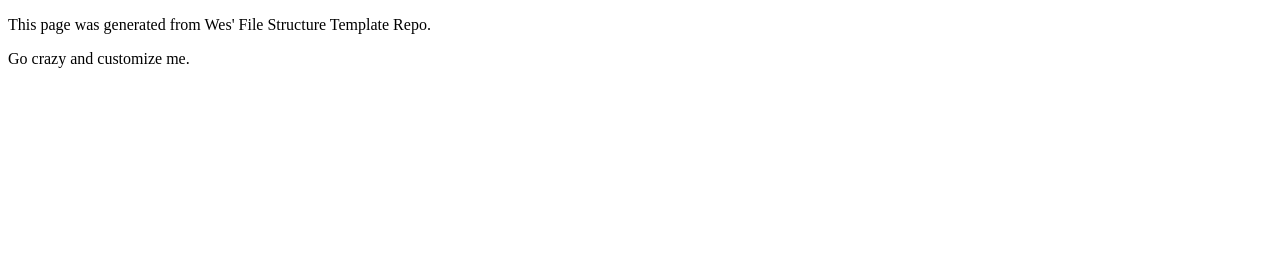
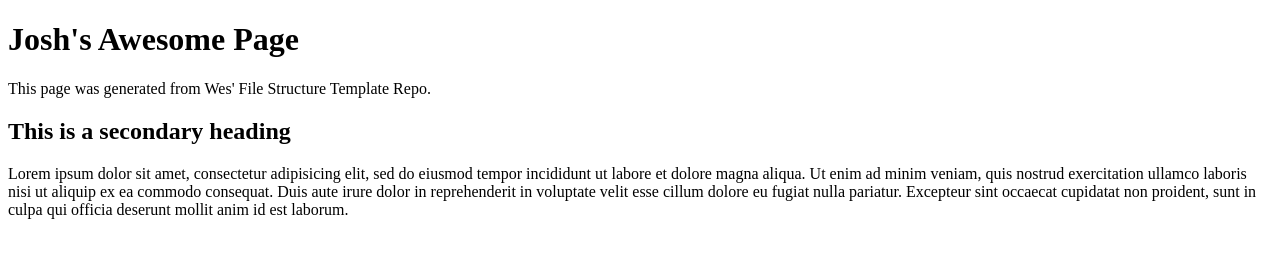
Before and after one commit to joshrockholt/art101, a plain HTML site: page index.html in a window 1280 px wide. Drawn offline with Linux system fonts and the light colour scheme.

Commit message:
Edited html

```diff
--- a/index.html
+++ b/index.html
@@ -6,9 +6,11 @@
 </head>
 <body>
 	<main>
+		<h1>Josh's Awesome Page</h1>
 		<p>This page was generated from Wes' File Structure Template Repo.</p>
 
-		<p>Go crazy and customize me.</p>
+		<h2>This is a secondary heading</h2>
+		<p>Lorem ipsum dolor sit amet, consectetur adipisicing elit, sed do eiusmod tempor incididunt ut labore et dolore magna aliqua. Ut enim ad minim veniam, quis nostrud exercitation ullamco laboris nisi ut aliquip ex ea commodo consequat. Duis aute irure dolor in reprehenderit in voluptate velit esse cillum dolore eu fugiat nulla pariatur. Excepteur sint occaecat cupidatat non proident, sunt in culpa qui officia deserunt mollit anim id est laborum.</p>
 	</main>
 
 
```
